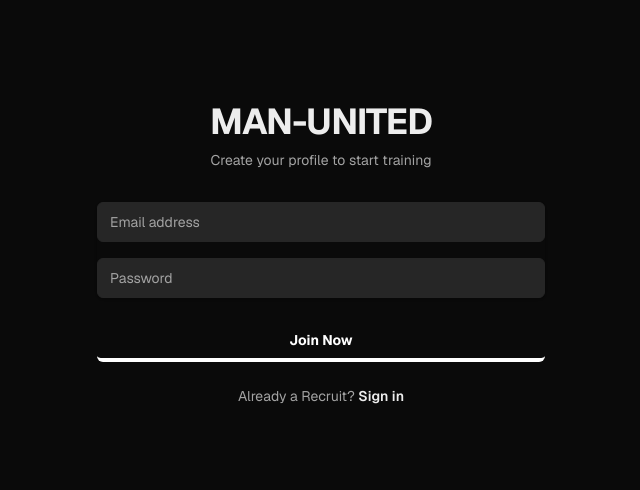
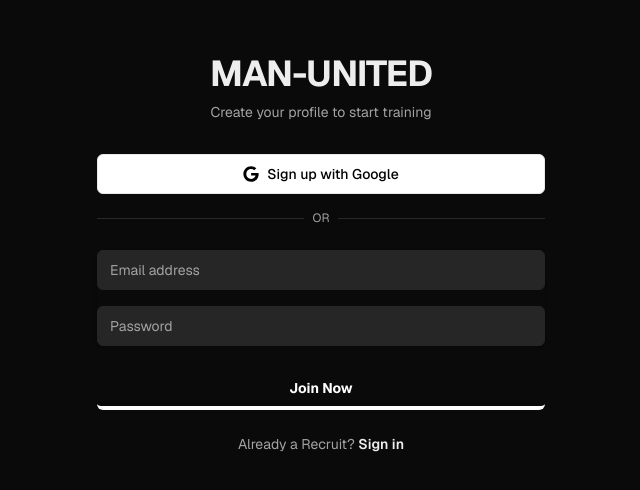
Before and after one commit to chojuninengu/man-united, a Next.js app: page /register in a window 1280 px wide. Shown: the part 146-636 px from the top of the page, without its empty margins (319-959 px from the left). Built offline with nearby package versions, Linux system fonts and the light colour scheme.

Commit message:
feat: Add Google sign-up button with visual separator to registration page

```diff
--- a/src/app/(auth)/register/page.tsx
+++ b/src/app/(auth)/register/page.tsx
@@ -4,6 +4,7 @@
 import Link from 'next/link'
 import { Button } from '@/components/ui/Button'
 import { Input } from '@/components/ui/Input'
+import { GoogleButton } from '@/components/ui/GoogleButton'
 import { useAuthActions } from '@/hooks/useAuthActions'
 
 export default function RegisterPage() {
@@ -29,6 +30,19 @@
                 </div>
 
                 <form className="mt-8 space-y-6" onSubmit={handleSubmit}>
+                    <div className="space-y-4">
+                        <GoogleButton text="Sign up with Google" />
+                        <div className="relative">
+                            <div className="absolute inset-0 flex items-center">
+                                <span className="w-full border-t border-muted-foreground/20" />
+                            </div>
+                            <div className="relative flex justify-center text-xs uppercase">
+                                <span className="bg-background px-2 text-muted-foreground">
+                                    Or
+                                </span>
+                            </div>
+                        </div>
+                    </div>
                     <div className="space-y-4 rounded-md shadow-sm">
                         <div>
                             <Input
```
